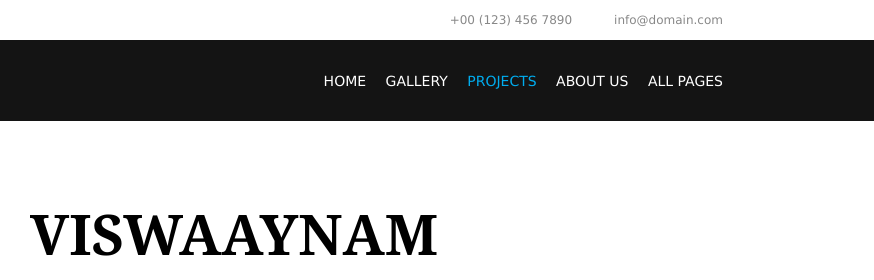
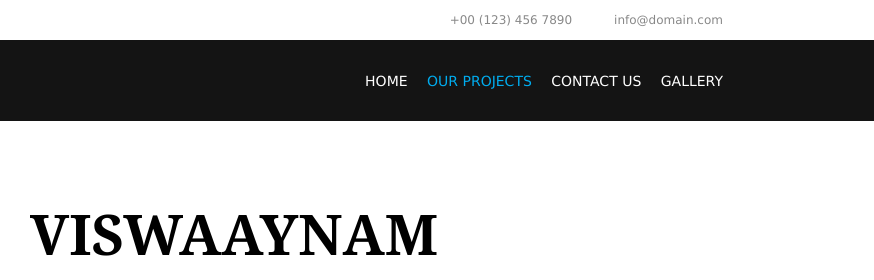
Before and after one commit to utkarsh3112/personal, a plain HTML site: page projects/VISWAAYNAM.html in a window 1280 px wide. Shown: the top 280 px of the page, 406-1280 px from the left. Drawn offline with Linux system fonts and the light colour scheme; files that its build step writes are made by us from their sources; files whose address does not match are found by name.

Commit message:
Update VISWAAYNAM.html

```diff
--- a/projects/VISWAAYNAM.html
+++ b/projects/VISWAAYNAM.html
@@ -5,7 +5,7 @@
 <title>VISWAAYNAM</title>
 <meta charset="utf-8">
 <meta name="viewport" content="width=device-width, initial-scale=1.0, maximum-scale=1.0, user-scalable=no">
-<link href="layout.css" rel="stylesheet" type="text/css" media="all">
+<link href="../assets/stylesheets/layout.css" rel="stylesheet" type="text/css" media="all">
 <link rel="stylesheet" href="https://fonts.googleapis.com/icon?family=Material+Icons">
 </head>
 <body id="top">
@@ -42,24 +42,19 @@
   <header id="header" class="hoc clear">
     <!-- ################################################################################################ -->
     <div id="logo" class="fl_left">
-      <h1><a href="index.html">Real Estate Business</a></h1>
+      <h1><a href="../index.html">Real Estate Business</a></h1>
     </div>
     <!-- ################################################################################################ -->
     <nav id="mainav" class="fl_right">
       <ul class="clear">
         <li><a href="../index.html">Home</a></li>
-        <li><a href="gallery.html">Gallery</a></li>
-        <li class="active"><a href="projects.html">Projects</a></li>
-        <li><a href="about-us.html">About Us</a></li>
-
-        <li><a href="#">All Pages</a>
+        <li class="active"><a href="menu_pages/projects.html">Our Projects</a>
           <ul>
-            <li><a href="gallery.html">Gallery</a></li>
-            <li><a href="projects.html">Projects</a></li>
-            <li><a href="about-us.html">About Us</a></li>
-
+            <li><a href="VISWAAYNAM.html">VISWAAYNAM</a></li>
           </ul>
         </li>
+        <li><a href="menu_pages/contact-us.html">Contact Us</a></li>
+        <li><a href="menu_pages/gallery.html">Gallery</a></li>
 
       </ul>
     </nav>
```
